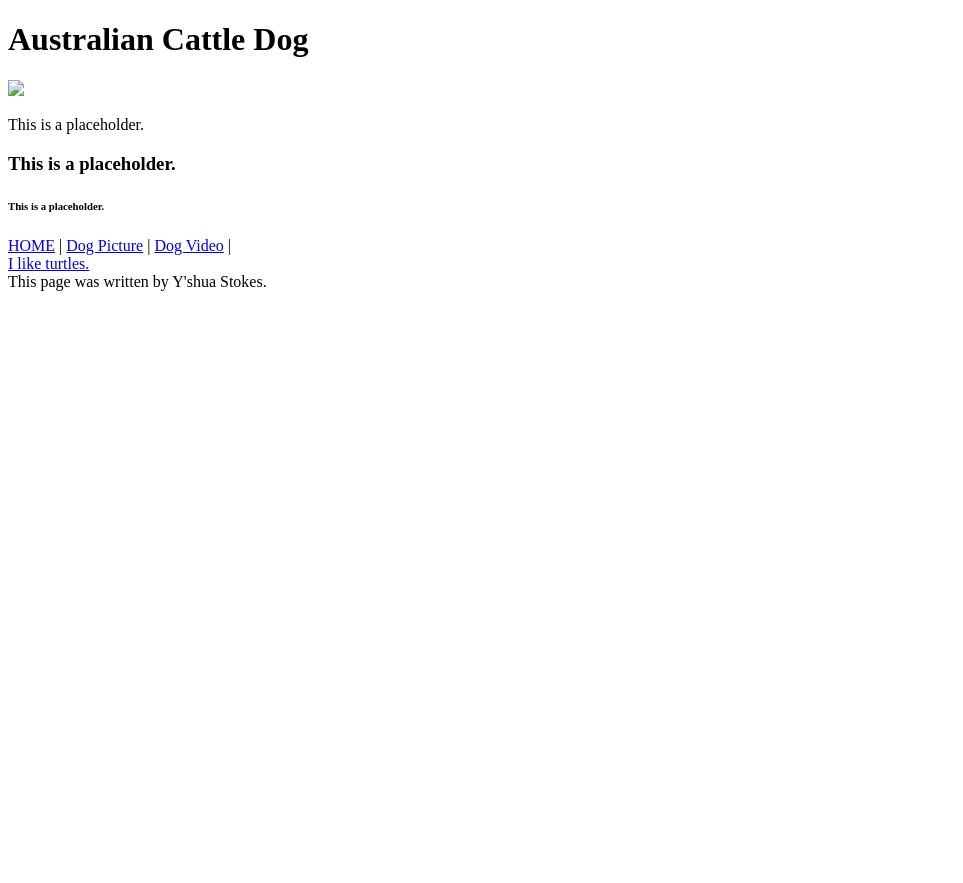
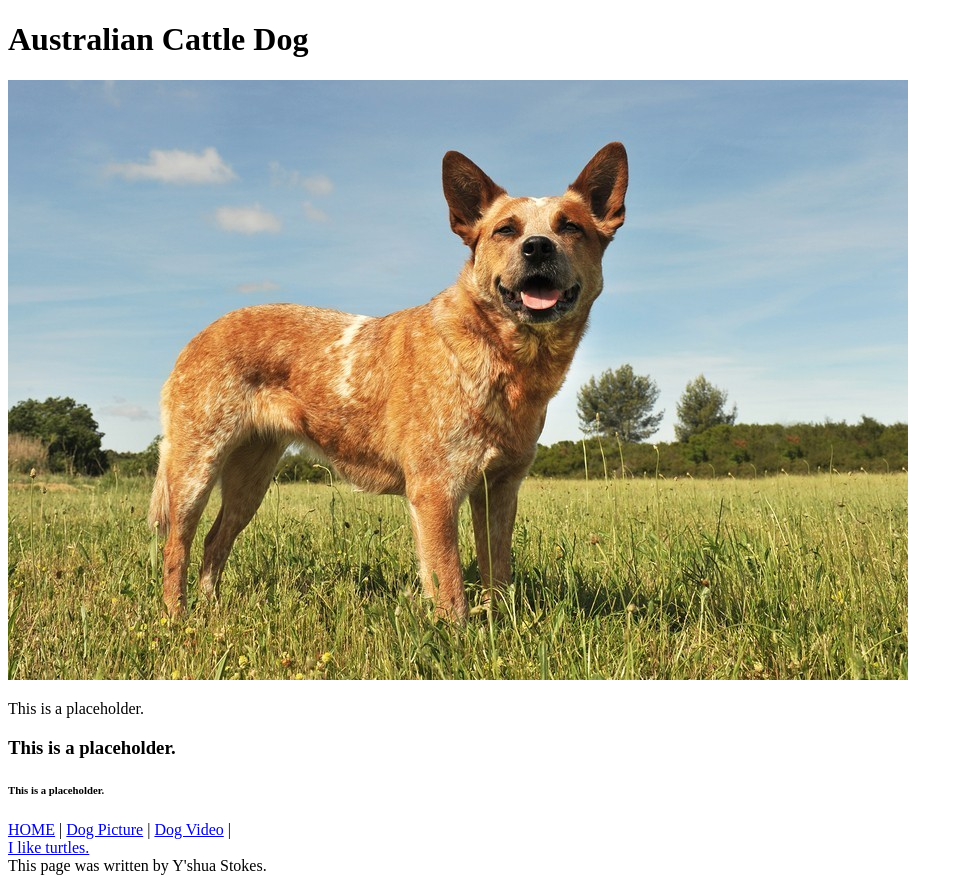
Before and after one commit to YshuaStokes/HTML-and-CSS-Projects, a plain HTML site: page Australian-Cattle-Dog.html in a window 1280 px wide. Shown: the whole page, without its empty margins (0-963 px from the left). Before the commit the page ends 800 px from the top, so only its background shows below. Drawn offline with Linux system fonts and the light colour scheme.

Commit message:
fixed images
pushed images to repository and switched to relative pathing

```diff
--- a/Australian-Cattle-Dog.html
+++ b/Australian-Cattle-Dog.html
@@ -7,7 +7,7 @@
 	<body>
 		<main>
 			<h1>Australian Cattle Dog</h1>
-			<img src="file:///Users/yshuastokes/Documents/GitHub/Tech-Academy-Projects/AussieCattleDog.jpeg">
+			<img src="images/AussieCattleDog.jpeg">
 			<p>This is a placeholder.</p>
 		</main>
 		<h3>This is a placeholder.</h3>
```
Also changed, not shown: Assignment.html (+1 -1 lines), images/AussieCattleDog.jpeg (added), images/i-like-turtles_20080521185212.jpeg (added), 2 other files.
